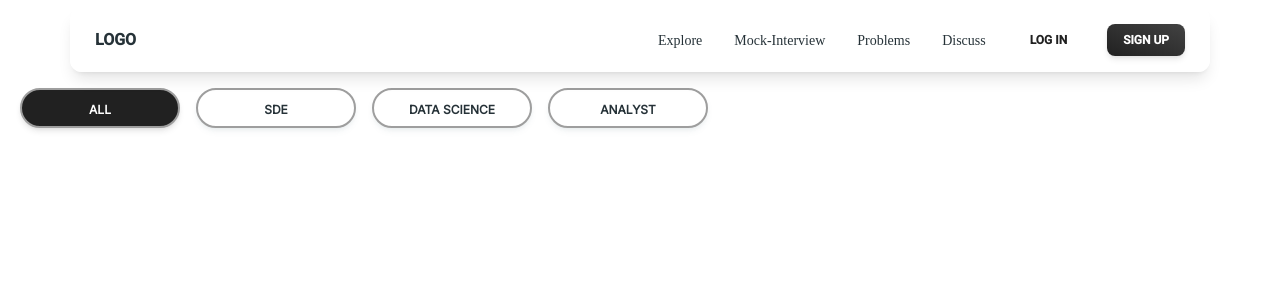
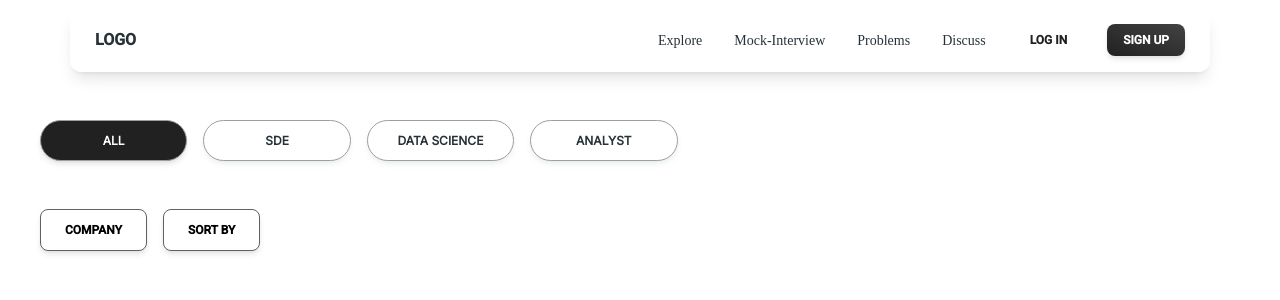
Before and after one commit to JKP-2001/Dhanda_Frontend, a React (Create React App) app: page /mock-interview in a window 1280 px wide. Shown: the top 300 px of the page. Built offline with nearby package versions, Linux system fonts and the light colour scheme; a web font is replaced by a local one.

Commit message:
Added Interview Page

```diff
--- a/src/App.js
+++ b/src/App.js
@@ -12,15 +12,20 @@ import MockInterviewProfile from './Pages/Mock_Interviewer/MockInterviewProfile'
 import Home from './Pages/Home';
 
 import Mock_Interview from './Pages/Mock_Interview/Mock_Interview';
+import NotFound from './Pages/NotFound';
+
 
 
 function App() {
   return (
     <Router>
             <Routes>
-            <Route path='/' element={<Home/>}></Route>
+            <Route path='/' element={<Home/>} />
             <Route path="/mock-interview" element={<Mock_Interview />} />
-            <Route path='/mock-interview/:user_id' element={<MockInterviewProfile/>}></Route>
+            <Route path='/mock-interview/:user_id' element={<MockInterviewProfile/>}/>
+            {/* <Route path="/test" element={} />   */} {/* Use to test component */}
+            <Route path="*" element={<NotFound />} />
+
             </Routes>
     </Router>
   );
--- /dev/null
+++ b/src/Components/Mock_Interview/CatButton.jsx
@@ -0,0 +1,14 @@
+import { Button } from '@material-tailwind/react'
+import React from 'react'
+
+const CatButton = (props) => {
+  return (
+    <Button color={props.active ? `black` : `white`} className={`w-[147.39px] h-[41px] font-inter rounded-3xl $text-black border-[1.5px] border-gray-500 text-center my-2`}>
+
+        {props.type}
+
+    </Button>
+  )
+}
+
+export default CatButton
--- /dev/null
+++ b/src/Components/Mock_Interview/Mock_Interview_Comp.jsx
@@ -0,0 +1,34 @@
+import React from 'react'
+import CatButton from './CatButton'
+import Sorting_Button from './Sorting_Button'
+
+
+
+const Mock_Interview_Comp = () => {
+
+    const companies = [ "Amazon", "Google", "Microsoft", "Facebook", "Apple", "Uber", "Adobe", "Oracle", "Paypal", "Salesforce", "Cisco", "Samsung", "Walmart", "Intuit", "Spotify", "Twitter", "LinkedIn", "Snapchat", "Twitch", "TikTok", "Reddit", "Pinterest", "Netflix", "Airbnb", "IBM"];
+
+    const sort_by = ["Company", "Date", "Rating"];
+
+    return (
+        <div>
+            <div className="category">
+                <div className="flex ml-2 md:ml-10 mt-10 space-x-4">
+                    <CatButton type={"All"} active={true} />
+                    <CatButton type={"SDE"} active={false} />
+                    <CatButton type={"Data Science"} active={false} />
+                    <CatButton type={"Analyst"} active={false} />
+                </div>
+            </div>
+
+            <div className="sorting">
+                <div className="flex ml-2 md:ml-10 mt-10 space-x-4">
+                    <Sorting_Button type={"Company"} menuItems={companies}/>
+                    <Sorting_Button type={"Sort By"} menuItems={sort_by}/>
+                </div>
+            </div>
+        </div>
+    )
+}
+
+export default Mock_Interview_Comp
--- /dev/null
+++ b/src/Components/Mock_Interview/Sorting_Button.jsx
@@ -0,0 +1,50 @@
+import React, { useState } from "react";
+import {
+  Menu,
+  MenuHandler,
+  Button,
+  MenuList,
+  MenuItem,
+  Input,
+} from "@material-tailwind/react";
+
+
+const Sorting_Button = (props) => {
+  const [searchTerm, setSearchTerm] = useState("");
+
+  const handleSearch = (e) => {
+    setSearchTerm(e.target.value);
+  };
+
+  const filteredMenuItems = props.menuItems
+    .filter((item) => item.toLowerCase().includes(searchTerm.toLowerCase()))
+     // Display only the top 10 companies
+
+  return (
+    <Menu
+      dismiss={{
+        itemPress: false,
+      }}
+      placement="bottom-start"
+    >
+      <MenuHandler>
+        <Button className="bg-white text-black border-[1.5px] border-gray-700">{props.type}</Button>
+      </MenuHandler>
+      <MenuList className="max-h-72 overflow-y-auto">
+        <Input
+          label="Search"
+          containerProps={{
+            className: "mb-4",
+          }}
+          value={searchTerm}
+          onChange={handleSearch}
+        />
+        {filteredMenuItems.map((menuItem, index) => (
+          <MenuItem key={index}>{menuItem}</MenuItem>
+        ))}
+      </MenuList>
+    </Menu>
+  );
+};
+
+export default Sorting_Button;
--- a/src/Components/Mock_Interviewer/FeedBacks/FeedbackCard.jsx
+++ b/src/Components/Mock_Interviewer/FeedBacks/FeedbackCard.jsx
@@ -4,11 +4,13 @@ import { Card, Carousel } from "@material-tailwind/react";
 
 import FeedBackMaterial from './FeedBackMaterial';
 
+import { motion } from 'framer-motion';
+
 import ArrowForwardIosOutlinedIcon from '@mui/icons-material/ArrowForwardIosOutlined';
 import ArrowBackIosNewOutlinedIcon from '@mui/icons-material/ArrowBackIosNewOutlined';
 
 
-const FeedbackCard = ()=> {
+const FeedbackCard = () => {
 
   const [active, setActive] = useState(0);
 
@@ -26,31 +28,45 @@ const FeedbackCard = ()=> {
 
   ];
 
-  const setNext = ()=>{
+  const setNext = () => {
 
-    if(active === names.length-1){
+    if (active === names.length - 1) {
       return;
     }
-    setActive(active+1);
+    setActive(active + 1);
   }
 
-  const setBack = ()=>{
-    if(active === 0){
+  const setBack = () => {
+    if (active === 0) {
       return;
     }
-    setActive(active-1);
+    setActive(active - 1);
   }
 
+  const variants = {
+    hidden: { x: 50 },
+    visible: { x: 0 }
+  };
+
   return (
-    <Card className="rounded-xl w-11/12 lg:w-8/12 pb-2 border-2 border-gray-300">
+    <Card className="rounded-xl w-11/12 lg:w-8/12 pb-2 border-2 border-gray-300 overflow-hidden" >
+
+      <motion.div key={active} // Add key prop here
+        initial="hidden"
+        animate="visible"
+        variants={variants}
+        transition={{ type: "spring", stiffness: 100}} >
+
+
         <h1 className="font-roboto text-xl font-thin mt-4 ml-6 text-black">Feedbacks</h1>
 
-      <FeedBackMaterial name={names[active]} text={texts[active]}/>
+        <FeedBackMaterial name={names[active]} text={texts[active]} />
 
         <div className='flex justify-between mx-5 pb-2'>
-            {active>0?<ArrowBackIosNewOutlinedIcon className='text-black hover:cursor-pointer' fontSize='small' onClick={setBack}/>:<div></div>}
-            {active <names.length-1?<ArrowForwardIosOutlinedIcon className='text-black hover:cursor-pointer' fontSize='small' onClick={setNext}/>:<div></div>}
+          {active > 0 ? <ArrowBackIosNewOutlinedIcon className='text-black hover:cursor-pointer' fontSize='small' onClick={setBack} /> : <div></div>}
+          {active < names.length - 1 ? <ArrowForwardIosOutlinedIcon className='text-black hover:cursor-pointer' fontSize='small' onClick={setNext} /> : <div></div>}
         </div>
+      </motion.div>
     </Card>
   );
 }
--- a/src/Pages/Mock_Interview/CatButton.jsx
+++ /dev/null
@@ -1,10 +0,0 @@
-import { Button } from '@material-tailwind/react'
-import React from 'react'
-
-const CatButton = (props) => {
-  return (
-    <Button color={props.active?`black`:`white`} buttonType="filled" size="regular" rounded={false} block={false} iconOnly={false} ripple="light" className={`w-40 h-10 font-inter rounded-3xl $text-black border-2 border-gray-500`}> {props.type} </Button>
-  )
-}
-
-export default CatButton
--- a/src/Pages/Mock_Interview/Mock_Interview.jsx
+++ b/src/Pages/Mock_Interview/Mock_Interview.jsx
@@ -1,21 +1,15 @@
 import React from 'react'
 import Nav from '../../Components/Nav'
-import { Button } from '@material-tailwind/react'
-import CatButton from './CatButton'
+
+import Mock_Interview_Comp from "../../Components/Mock_Interview/Mock_Interview_Comp"
+
 
 const Mock_Interview = () => {
   return (
     <div>
         <Nav />
+        <Mock_Interview_Comp />
 
-        <div className="category">
-            <div className="flex mt-4 ml-5 space-x-4">
-                <CatButton type={"All"} active={true}/>
-                <CatButton type={"SDE"} active={false}/>
-                <CatButton type={"Data Science"} active={false}/>
-                <CatButton type={"Analyst"} active={false}/>
-            </div>
-        </div>
     </div>
   )
 }
--- /dev/null
+++ b/src/Pages/NotFound.jsx
@@ -0,0 +1,25 @@
+import React from 'react'
+import { useNavigate } from 'react-router-dom'
+import Nav from '../Components/Nav';
+import { Button } from '@material-tailwind/react';
+
+const NotFound = () => {
+    const Navigate = useNavigate();
+    return (
+        <>
+            <Nav />
+            <section className="bg-white dark:bg-gray-900">
+                <div className="py-8 px-4 mx-auto max-w-screen-xl lg:py-16 lg:px-6">
+                    <div className="mx-auto max-w-screen-sm text-center">
+                        <h1 className="mb-4 text-7xl font-inter tracking-tight font-extrabold lg:text-9xl text-light-blue-700">404</h1>
+                        <p className="mb-4 text-3xl tracking-tight font-bold text-gray-900 md:text-4xl dark:text-white">Something's missing.</p>
+                        <p className="mb-4 text-lg font-light text-gray-500 dark:text-gray-400">Sorry, we can't find that page. You'll find lots to explore on the home page. </p>
+                        <Button className="inline-flex text-white bg-light-blue-800 hover:bg-primary-800 focus:ring-4 focus:outline-none focus:ring-primary-300 font-medium rounded-lg text-sm px-5 py-2.5 text-center dark:focus:ring-primary-900 my-4" onClick={()=> Navigate("/")}>Back to Homepage</Button>
+                    </div>
+                </div>
+            </section>
+        </>
+    )
+}
+
+export default NotFound
--- a/src/index.css
+++ b/src/index.css
@@ -34,3 +34,23 @@ code {
   font-family: source-code-pro, Menlo, Monaco, Consolas, 'Courier New',
     monospace;
 }
+
+::-webkit-scrollbar {
+  width: 5px;
+  height: 3px
+}
+
+/* Track */
+::-webkit-scrollbar-track {
+  background: #f1f1f1;
+}
+
+/* Handle */
+::-webkit-scrollbar-thumb {
+  background: #888;
+}
+
+/* Handle on hover */
+::-webkit-scrollbar-thumb:hover {
+  background: #555;
+}
```
Lines whose indentation alone changed are shown as unchanged.
